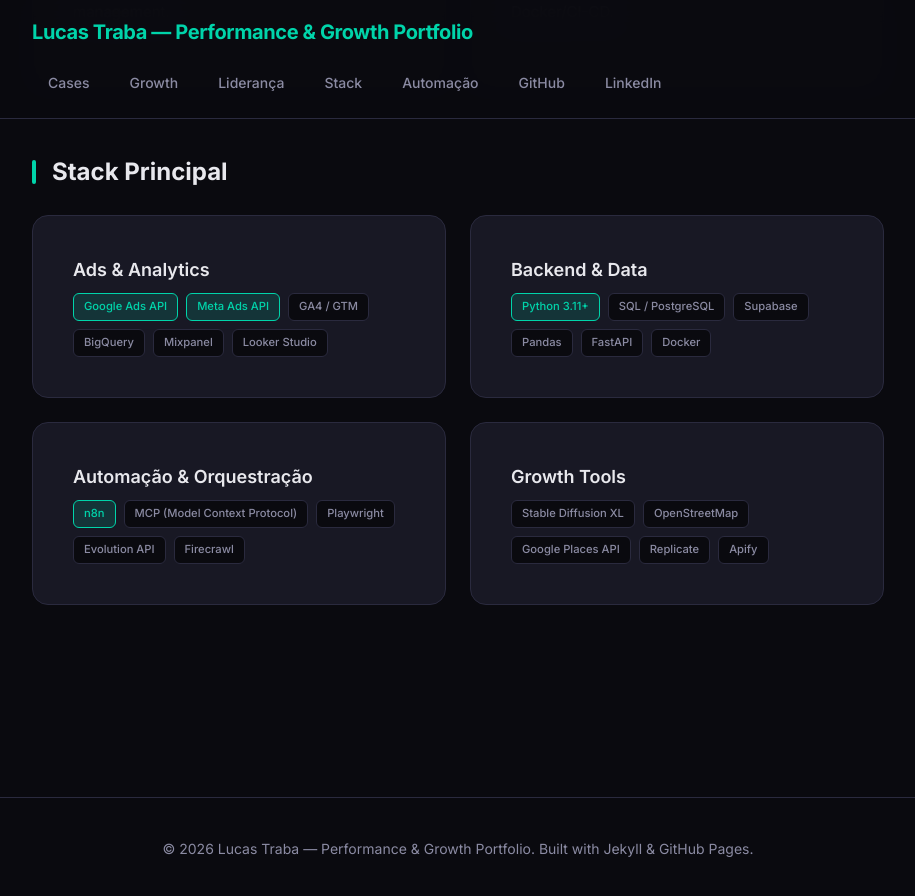
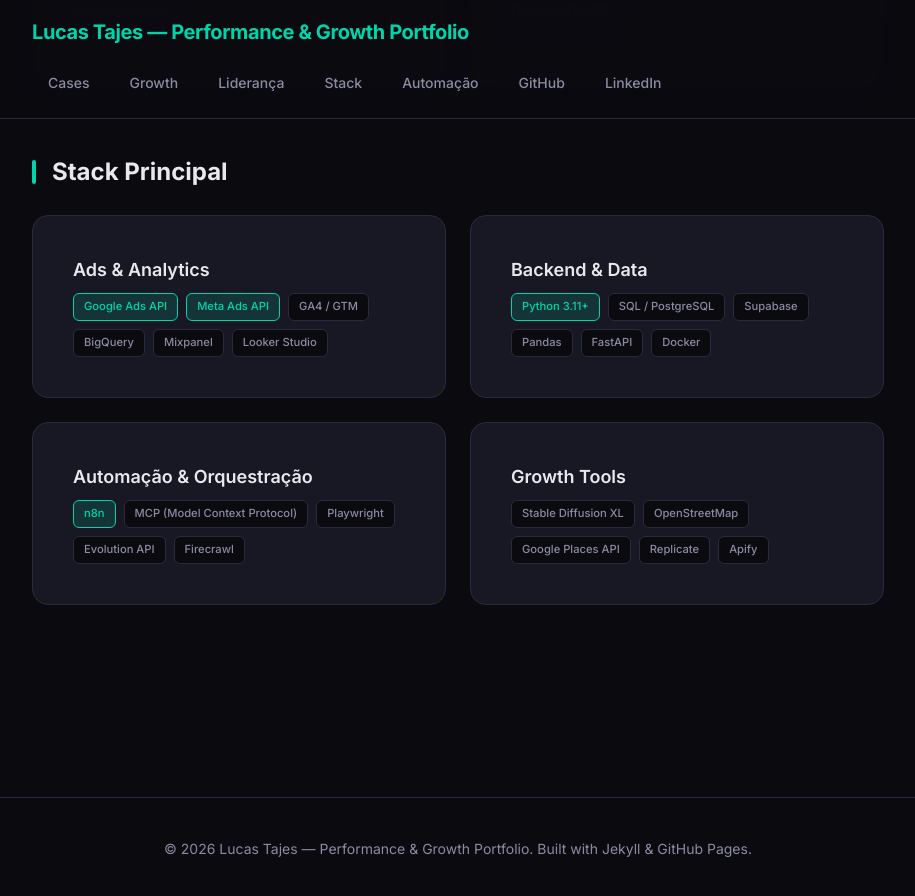
Before and after one commit to lucasmtajes-lgtm/Portfolio, a Jekyll site: the page built from index.md, in a window 1280 px wide and 900 px high, scrolled down 2792 px. Shown: the top 896 px of the window, without its empty margins (182-1097 px from the left). Built offline with Jekyll 4.4.1, drawn with Linux system fonts in a browser that asks for light colours; some of the changed text lies outside the part shown.

Commit message:
fix: change name to Lucas Tajes

```diff
--- a/_config.yml
+++ b/_config.yml
@@ -1,4 +1,4 @@
-title: "Lucas Traba — Performance & Growth Portfolio"
+title: "Lucas Tajes — Performance & Growth Portfolio"
 description: "Analista de Performance | Growth | Squad Leader. Google Ads, Meta Ads, Automação, CRM WhatsApp, Data-Driven Decisions."
 url: "https://lucasmtajes-lgtm.github.io"
 baseurl: "/Portfolio"
--- a/index.md
+++ b/index.md
@@ -2,7 +2,7 @@
 layout: default
 ---
 <div class="hero">
-  <h1>Lucas Traba <span class="highlight">— Performance & Growth</span></h1>
+  <h1>Lucas Tajes <span class="highlight">— Performance & Growth</span></h1>
   <p class="lead">Analista de Performance | Growth | Squad Leader. Transformo budgets em resultados mensuráveis via Google Ads, Meta Ads, automação e decisões baseadas em dados.</p>
   <div class="cta-group">
     <a href="{{ '/cases/' | relative_url }}" class="btn btn-primary">Ver Cases →</a>
```
Also changed, not shown: README.md.
